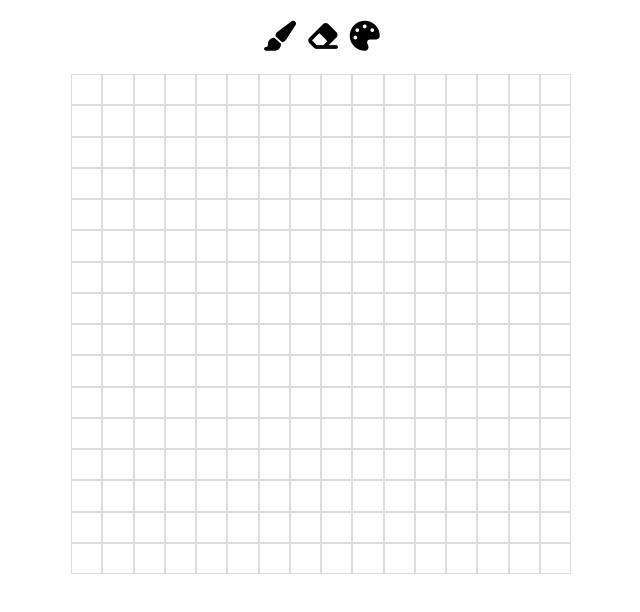
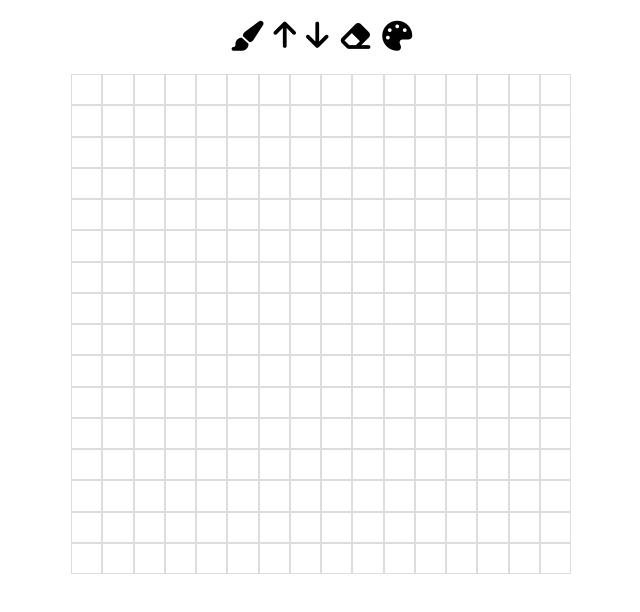
Before and after one commit to Confused-Owp/Etch-a-Sketch, a plain HTML site: page index.html in a window 1280 px wide. Shown: the whole page, without its empty margins (319-959 px from the left). Drawn offline with Linux system fonts and the light colour scheme.

Commit message:
Add arrow up and down for shaders

```diff
--- a/index.html
+++ b/index.html
@@ -13,6 +13,8 @@
     <div id="title">
         <div id="tools">
             <div><i class="fa-solid fa-paintbrush"></i></div>
+            <i class="fa-solid fa-arrow-up"></i>
+            <i class="fa-solid fa-arrow-down"></i>
             <div><i class="fa-solid fa-eraser"></i></div>
             <div><i class="fa-solid fa-palette"></i></div>
        </div>
```
